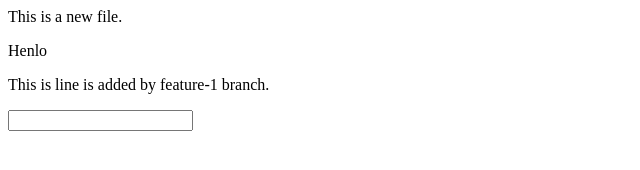
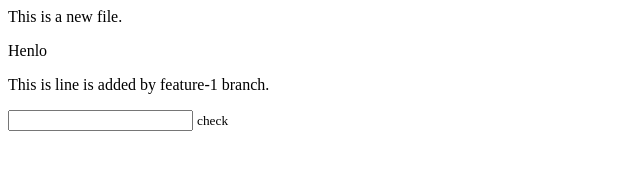
Before and after one commit to itsmesrishti/localRepo, a plain HTML site: page index.html in a window 1280 px wide. Shown: the full height of the page, 0-640 px from the left. Drawn offline with Linux system fonts and the light colour scheme.

Commit message:
git check

```diff
--- a/index.html
+++ b/index.html
@@ -2,3 +2,4 @@
 <p>Henlo</p>
 <p>This is line is added by feature-1 branch.</p>
 <input type="text">
+<small>check</small>
```
